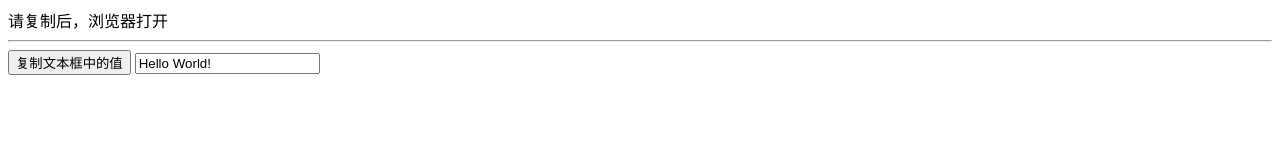
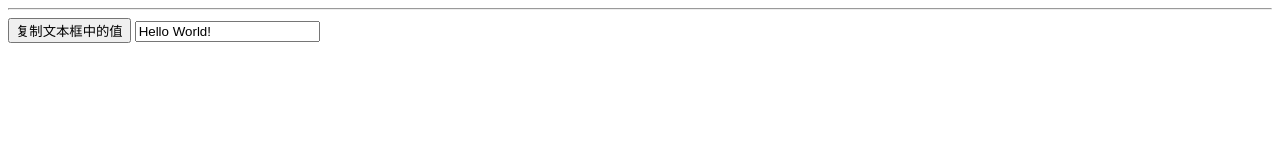
Before and after one commit to xinanhaojun/lm, a plain HTML site: page 123.html in a window 1280 px wide. Drawn offline with Linux system fonts and the light colour scheme.

Commit message:
Update 123.html

```diff
--- a/123.html
+++ b/123.html
@@ -55,7 +55,10 @@
 <body onload="screenInfo();" oncopy="forbidCopy();" >
     <form id="form1" runat="server">
     <div id="divClipBoard" onclick="operClipBoard();" >
-        请复制后，浏览器打开
+
+
+
+
     </div>
     <hr />
  <input type="button" value="复制文本框中的值"  onclick="SetCopyContent();" />
```
